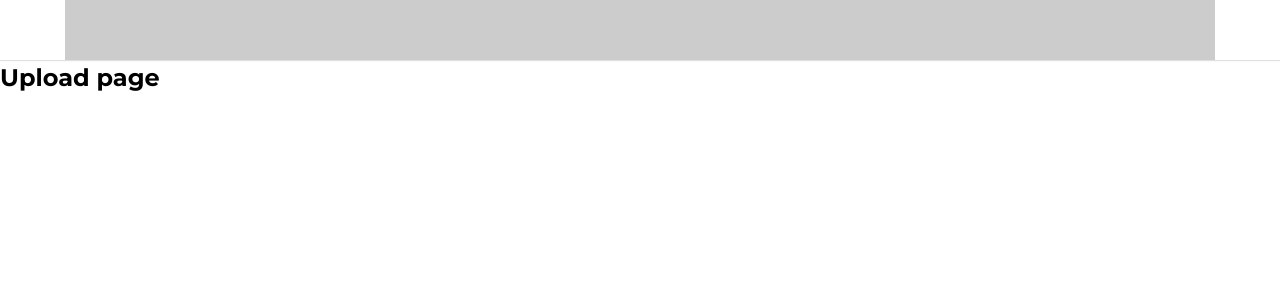
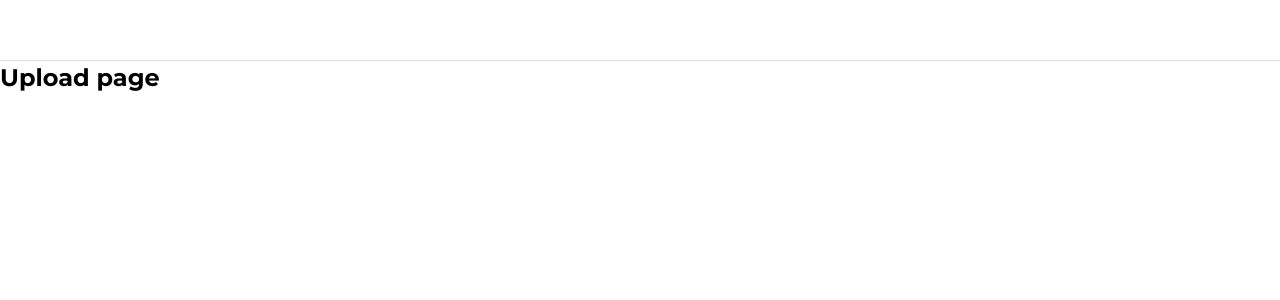
Before and after one commit to TheCoTam/react-f8, a React (Create React App) app: page /upload in a window 1280 px wide. Shown: the top 300 px of the page. Built offline with nearby package versions, Linux system fonts and the light colour scheme.

Commit message:
Dựng khung Layout mặc định

```diff
--- a/src/components/GlobalStyles/GlobalStyles.scss
+++ b/src/components/GlobalStyles/GlobalStyles.scss
@@ -3,6 +3,10 @@
 
 :root {
     --primary: #fe2c55;
+
+    // Default layout
+    --default-layout-header-height: 60px;
+    --default-layout-width: 1150px;
 }
 
 * {
--- a/src/components/Layouts/DefaultLayout/DefaultLayout.module.scss
+++ b/src/components/Layouts/DefaultLayout/DefaultLayout.module.scss
@@ -5,7 +5,7 @@
 }
 
 .container {
-    width: 1150px;
+    width: var(--default-layout-width);
     display: flex;
 }
 
--- a/src/components/Layouts/components/Header/Header.module.scss
+++ b/src/components/Layouts/components/Header/Header.module.scss
@@ -1,5 +1,6 @@
 .wrapper {
-    height: 60px;
+    width: 100%;
+    height: var(--default-layout-header-height);
     box-shadow: 0px 1px 1px rgb(0 0 0  / 12%);
     display: flex;
     justify-content: center;
@@ -7,6 +8,5 @@
 
 .inner {
     height: 100%;
-    width: 1150px;
-    background-color: #ccc;
+    width: var(--default-layout-width);
 }
```
